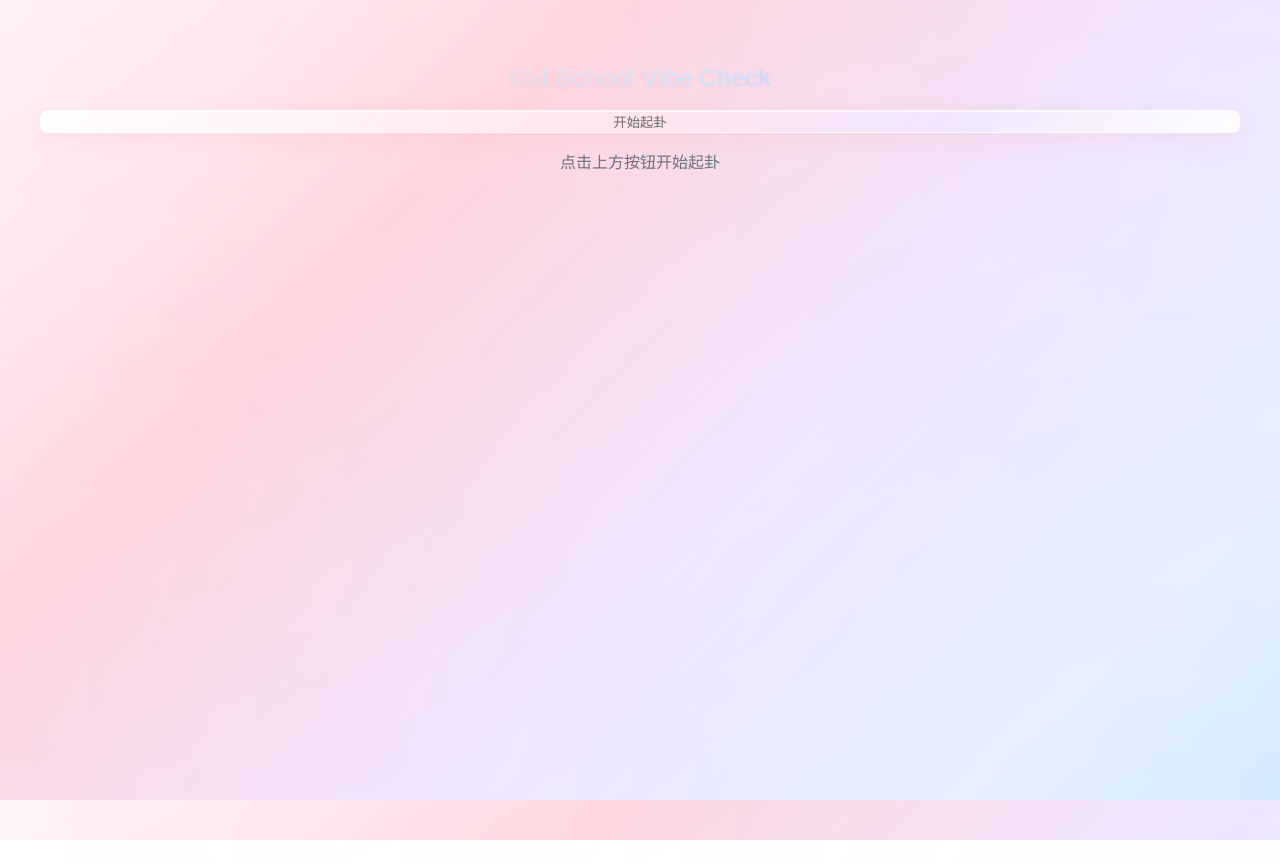
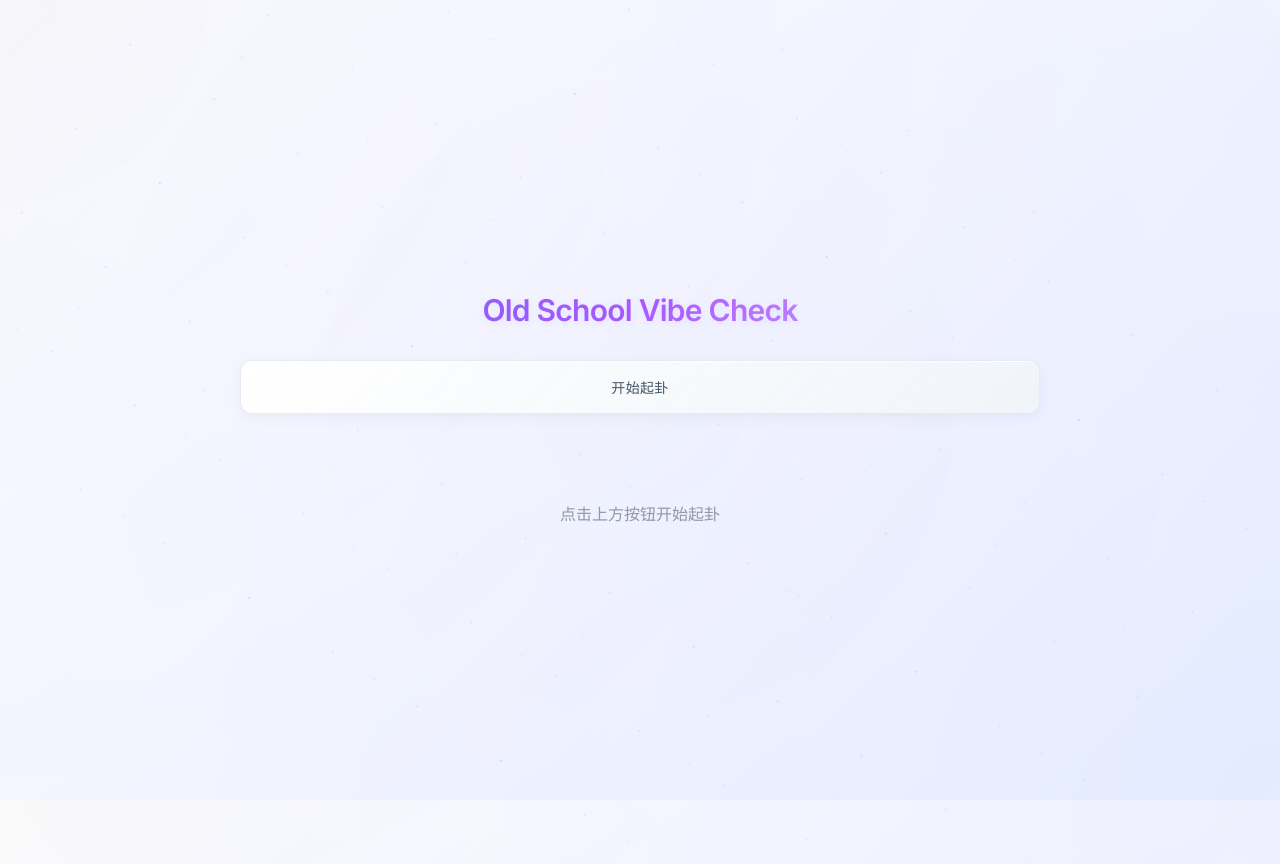
Before and after one commit to naquarius/oldschoolvibecheck, a Next.js app: page / in a window 1280 px wide. Before the commit the page ends 840 px from the top, so only its background shows below. Built offline with nearby package versions, Linux system fonts and the light colour scheme.

Commit message:
even nicer styling

```diff
--- a/pages/index.tsx
+++ b/pages/index.tsx
@@ -20,34 +20,31 @@ export default function Home() {
   };
 
   return (
-    <main
-      style={{
-        maxWidth: '100%',
-        margin: '0 auto',
-        padding: '16px',
-        background: 'transparent',
-      }}
-    >
-      <h1 className="text-2xl font-bold mb-4 crystal-title text-center">
+    <main>
+      <div className="ethereal-container">
+        <h1 className="text-3xl font-bold mb-8 crystal-title text-center">
           Old School Vibe Check
         </h1>
 
         <button
           onClick={handleQigua}
           disabled={isThrowing}
-        className="w-full crystal-button p-3 rounded-lg disabled:bg-gray-400"
+          className="w-full crystal-button p-4 rounded-lg disabled:bg-gray-400 mb-6"
         >
           {isThrowing ? '投掷中...' : '开始起卦'}
         </button>
 
-      <div style={{ marginTop: '16px', background: 'transparent' }}>
+        <div className="content-area">
           {isThrowing ? (
             <CoinThrow />
           ) : result ? (
             <GuaResult result={result} />
           ) : (
+            <div className="empty-state">
               <p className="text-center text-gray-500">点击上方按钮开始起卦</p>
+            </div>
           )}
+        </div>
       </div>
     </main>
   );
--- a/styles/globals.css
+++ b/styles/globals.css
@@ -2,25 +2,31 @@
 @tailwind components;
 @tailwind utilities;
 
-/* 基础样式 - 增强的水晶暖色调 */
+/* 基础样式 - 现代化水晶主题 */
+@import url('https://fonts.googleapis.com/css2?family=Inter:wght@300;400;500;600;700&display=swap');
+
 body {
   background: linear-gradient(
     135deg,
-    #fff5f7 0%,
-    #ffe8f0 15%,
-    #ffd6e0 30%,
-    #f0e6ff 60%,
-    #e6f0ff 85%,
-    #d6eaff 100%
+    #fafafa 0%,
+    #f8f9ff 20%,
+    #f5f7ff 40%,
+    #f0f4ff 60%,
+    #ebf1ff 80%,
+    #e6efff 100%
   );
   background-attachment: fixed;
-  color: #5a5a5a;
-  font-family: 'Helvetica Neue', Arial, sans-serif;
+  color: #374151;
+  font-family: 'Inter', -apple-system, BlinkMacSystemFont, 'Segoe UI', Roboto, sans-serif;
+  font-weight: 400;
+  line-height: 1.6;
   margin: 0;
-  padding: 20px;
+  padding: 0;
   min-height: 100vh;
   position: relative;
   overflow-x: hidden;
+  -webkit-font-smoothing: antialiased;
+  -moz-osx-font-smoothing: grayscale;
 }
 
 /* 添加微妙的光晕效果 */
@@ -31,19 +37,31 @@ body::before {
   left: -50%;
   width: 200%;
   height: 200%;
-  background: radial-gradient(
-      circle at 30% 20%,
-      rgba(255, 182, 193, 0.08) 0%,
-      transparent 50%
-    ),
-    radial-gradient(
-      circle at 70% 80%,
-      rgba(214, 234, 255, 0.08) 0%,
-      transparent 50%
-    );
+  background:
+    radial-gradient(circle at 25% 25%, rgba(99, 102, 241, 0.03) 0%, transparent 50%),
+    radial-gradient(circle at 75% 75%, rgba(139, 92, 246, 0.03) 0%, transparent 50%),
+    radial-gradient(circle at 50% 50%, rgba(168, 85, 247, 0.02) 0%, transparent 70%);
   pointer-events: none;
   z-index: -1;
-  animation: ethereal-glow 20s ease-in-out infinite alternate;
+  animation: ethereal-glow 30s ease-in-out infinite alternate;
+}
+
+/* 添加浮动粒子效果 */
+body::after {
+  content: '';
+  position: fixed;
+  top: 0;
+  left: 0;
+  width: 100%;
+  height: 100%;
+  background-image:
+    radial-gradient(circle at 20% 80%, rgba(99, 102, 241, 0.1) 1px, transparent 1px),
+    radial-gradient(circle at 80% 20%, rgba(139, 92, 246, 0.08) 1px, transparent 1px),
+    radial-gradient(circle at 40% 40%, rgba(168, 85, 247, 0.06) 1px, transparent 1px);
+  background-size: 100px 100px, 150px 150px, 200px 200px;
+  pointer-events: none;
+  z-index: -1;
+  animation: float-particles 60s linear infinite;
 }
 
 @keyframes ethereal-glow {
@@ -52,17 +70,30 @@ body::before {
     opacity: 0.6;
   }
   100% {
-    transform: rotate(5deg) scale(1.05);
+    transform: rotate(3deg) scale(1.02);
     opacity: 0.8;
   }
 }
 
+@keyframes float-particles {
+  0% {
+    transform: translateY(0px) rotate(0deg);
+  }
+  100% {
+    transform: translateY(-20px) rotate(360deg);
+  }
+}
+
 main {
-  max-width: 1200px !important;
-  margin: 10px auto !important;
-  padding: 16px !important;
+  max-width: 800px !important;
+  margin: 0 auto !important;
+  padding: 2rem 1rem !important;
   background: transparent !important;
   position: relative;
+  min-height: 100vh;
+  display: flex;
+  flex-direction: column;
+  justify-content: center;
 }
 
 /* 布局类 */
@@ -238,23 +269,22 @@ main {
 .crystal-card {
   background: linear-gradient(
     135deg,
-    rgba(255, 255, 255, 0.85) 0%,
-    rgba(255, 245, 247, 0.8) 25%,
-    rgba(255, 232, 240, 0.75) 50%,
-    rgba(240, 230, 255, 0.8) 75%,
-    rgba(255, 255, 255, 0.85) 100%
+    rgba(255, 255, 255, 0.9) 0%,
+    rgba(248, 250, 252, 0.85) 50%,
+    rgba(241, 245, 249, 0.8) 100%
   );
-  backdrop-filter: blur(25px) saturate(1.2);
-  border: 2px solid rgba(255, 255, 255, 0.6);
-  box-shadow: 0 25px 80px rgba(255, 182, 193, 0.2),
-    0 8px 32px rgba(214, 234, 255, 0.15), inset 0 2px 0 rgba(255, 255, 255, 0.9),
-    inset 0 -1px 0 rgba(255, 182, 193, 0.1);
-  border-radius: 20px;
+  backdrop-filter: blur(32px) saturate(180%);
+  border: 1px solid rgba(226, 232, 240, 0.6);
+  box-shadow:
+    0 20px 60px rgba(0, 0, 0, 0.06),
+    0 8px 24px rgba(0, 0, 0, 0.04),
+    inset 0 1px 0 rgba(255, 255, 255, 0.9);
+  border-radius: 24px;
   margin: 0 !important;
-  padding: 24px !important;
+  padding: 2rem !important;
   width: 100% !important;
   position: relative;
-  transition: all 0.4s cubic-bezier(0.4, 0, 0.2, 1);
+  transition: all 0.3s cubic-bezier(0.4, 0, 0.2, 1);
 }
 
 .crystal-card::before {
@@ -266,41 +296,78 @@ main {
   bottom: 0;
   background: linear-gradient(
     135deg,
-    rgba(255, 255, 255, 0.3) 0%,
-    transparent 50%,
-    rgba(255, 182, 193, 0.1) 100%
+    rgba(99, 102, 241, 0.05) 0%,
+    rgba(255, 255, 255, 0.1) 30%,
+    transparent 60%,
+    rgba(139, 92, 246, 0.03) 100%
   );
-  border-radius: 20px;
+  border-radius: 24px;
   pointer-events: none;
   z-index: -1;
+  opacity: 0;
+  transition: opacity 0.3s ease;
+}
+
+.crystal-card::after {
+  content: '';
+  position: absolute;
+  top: -2px;
+  left: -2px;
+  right: -2px;
+  bottom: -2px;
+  background: linear-gradient(
+    45deg,
+    rgba(99, 102, 241, 0.1),
+    rgba(139, 92, 246, 0.1),
+    rgba(168, 85, 247, 0.1),
+    rgba(192, 132, 252, 0.1)
+  );
+  border-radius: 26px;
+  z-index: -2;
+  opacity: 0;
+  filter: blur(8px);
+  transition: opacity 0.3s ease;
 }
 
 .crystal-card:hover {
-  transform: translateY(-2px);
-  box-shadow: 0 35px 100px rgba(255, 182, 193, 0.25),
-    0 12px 40px rgba(214, 234, 255, 0.2),
-    inset 0 2px 0 rgba(255, 255, 255, 0.95),
-    inset 0 -1px 0 rgba(255, 182, 193, 0.15);
+  transform: translateY(-4px);
+  box-shadow:
+    0 32px 80px rgba(0, 0, 0, 0.08),
+    0 12px 32px rgba(0, 0, 0, 0.06),
+    inset 0 1px 0 rgba(255, 255, 255, 0.95);
+  border-color: rgba(203, 213, 225, 0.8);
+}
+
+.crystal-card:hover::before {
+  opacity: 1;
+}
+
+.crystal-card:hover::after {
+  opacity: 1;
 }
 
 .crystal-button {
   background: linear-gradient(
     135deg,
-    rgba(255, 255, 255, 0.9) 0%,
-    rgba(255, 245, 247, 0.85) 25%,
-    rgba(255, 232, 240, 0.8) 50%,
-    rgba(240, 230, 255, 0.85) 75%,
-    rgba(255, 255, 255, 0.9) 100%
+    rgba(255, 255, 255, 0.95) 0%,
+    rgba(248, 250, 252, 0.9) 50%,
+    rgba(241, 245, 249, 0.85) 100%
   );
-  border: 1.5px solid rgba(255, 255, 255, 0.6);
-  box-shadow: 0 6px 20px rgba(255, 182, 193, 0.25),
-    0 2px 8px rgba(214, 234, 255, 0.15), inset 0 1px 0 rgba(255, 255, 255, 0.8);
-  color: #6a6a6a;
-  transition: all 0.3s cubic-bezier(0.4, 0, 0.2, 1);
+  border: 1px solid rgba(226, 232, 240, 0.8);
+  box-shadow:
+    0 4px 16px rgba(0, 0, 0, 0.04),
+    0 2px 8px rgba(0, 0, 0, 0.02),
+    inset 0 1px 0 rgba(255, 255, 255, 0.9);
+  color: #475569;
+  font-weight: 500;
+  font-size: 0.875rem;
+  letter-spacing: 0.025em;
+  transition: all 0.2s cubic-bezier(0.4, 0, 0.2, 1);
   cursor: pointer;
-  backdrop-filter: blur(15px);
+  backdrop-filter: blur(20px) saturate(180%);
   position: relative;
   overflow: hidden;
+  border-radius: 12px;
 }
 
 .crystal-button::before {
@@ -313,10 +380,25 @@ main {
   background: linear-gradient(
     90deg,
     transparent 0%,
-    rgba(255, 255, 255, 0.4) 50%,
+    rgba(99, 102, 241, 0.1) 25%,
+    rgba(255, 255, 255, 0.3) 50%,
+    rgba(139, 92, 246, 0.1) 75%,
     transparent 100%
   );
-  transition: left 0.6s ease;
+  transition: left 0.8s cubic-bezier(0.4, 0, 0.2, 1);
+}
+
+.crystal-button::after {
+  content: '';
+  position: absolute;
+  top: 50%;
+  left: 50%;
+  width: 0;
+  height: 0;
+  background: radial-gradient(circle, rgba(99, 102, 241, 0.2) 0%, transparent 70%);
+  border-radius: 50%;
+  transform: translate(-50%, -50%);
+  transition: all 0.3s cubic-bezier(0.4, 0, 0.2, 1);
 }
 
 .crystal-button:hover::before {
@@ -324,24 +406,33 @@ main {
 }
 
 .crystal-button:hover {
-  transform: translateY(-3px);
-  box-shadow: 0 10px 30px rgba(255, 182, 193, 0.35),
-    0 4px 12px rgba(214, 234, 255, 0.25), inset 0 1px 0 rgba(255, 255, 255, 0.9);
+  transform: translateY(-1px);
+  box-shadow:
+    0 8px 24px rgba(0, 0, 0, 0.08),
+    0 4px 12px rgba(0, 0, 0, 0.04),
+    inset 0 1px 0 rgba(255, 255, 255, 0.95);
+  border-color: rgba(203, 213, 225, 0.9);
+}
+
+.crystal-button:hover::after {
+  width: 100px;
+  height: 100px;
 }
 
 .crystal-title {
   background: linear-gradient(
     135deg,
-    #ff8fa3 0%,
-    #ffd6e0 25%,
-    #d6eaff 50%,
-    #b8d4ff 75%,
-    #a8c8ff 100%
+    #6366f1 0%,
+    #8b5cf6 25%,
+    #a855f7 50%,
+    #c084fc 75%,
+    #e879f9 100%
   );
   -webkit-background-clip: text;
   -webkit-text-fill-color: transparent;
   background-clip: text;
-  text-shadow: 0 2px 4px rgba(255, 182, 193, 0.3);
+  font-weight: 600;
+  letter-spacing: -0.025em;
   position: relative;
 }
 
@@ -607,8 +698,8 @@ main {
 @media (max-width: 1024px) {
   main {
     max-width: 100% !important;
-    padding: 12px !important;
-    margin: 5px auto !important;
+    padding: 1.5rem 1rem !important;
+    margin: 0 auto !important;
   }
 
   .horizontal-layout {
@@ -627,20 +718,28 @@ main {
 
 @media (max-width: 768px) {
   main {
-    padding: 8px !important;
+    padding: 1rem 0.75rem !important;
+    min-height: 100vh;
   }
 
   .crystal-card {
-    padding: 18px !important;
+    padding: 1.5rem !important;
+    border-radius: 20px;
   }
 
   .horizontal-layout {
-    gap: 16px;
+    flex-direction: column;
+    gap: 1.5rem;
   }
 
   .gua-container {
-    min-width: 250px;
-    padding: 0 8px;
+    min-width: auto;
+    padding: 0;
+    border-right: none;
+  }
+
+  .gua-container:not(:last-child)::after {
+    display: none;
   }
 
   .crystal-coin {
@@ -651,6 +750,11 @@ main {
   .coins-container {
     gap: 18px;
     padding: 18px;
+  }
+
+  .text-3xl {
+    font-size: 1.5rem;
+    line-height: 2rem;
   }
 }
 
@@ -698,3 +802,59 @@ main {
   left: 25%;
   animation-delay: 2s;
 }
+
+/* 新增的以太容器和内容区域样式 */
+.ethereal-container {
+  position: relative;
+  z-index: 1;
+}
+
+.content-area {
+  position: relative;
+  transition: all 0.4s cubic-bezier(0.4, 0, 0.2, 1);
+}
+
+.empty-state {
+  padding: 3rem 2rem;
+  text-align: center;
+  opacity: 0.7;
+  transition: opacity 0.3s ease;
+}
+
+.empty-state:hover {
+  opacity: 1;
+}
+
+/* 增强的文本大小 */
+.text-3xl {
+  font-size: 1.875rem;
+  line-height: 2.25rem;
+}
+
+.mb-8 {
+  margin-bottom: 2rem;
+}
+
+.mb-6 {
+  margin-bottom: 1.5rem;
+}
+
+/* 增强的按钮内边距 */
+.p-4 {
+  padding: 1rem;
+}
+
+/* 添加微妙的文本阴影给标题 */
+.crystal-title {
+  text-shadow: 0 2px 8px rgba(99, 102, 241, 0.1);
+  animation: title-glow 4s ease-in-out infinite alternate;
+}
+
+@keyframes title-glow {
+  0% {
+    filter: brightness(1);
+  }
+  100% {
+    filter: brightness(1.05);
+  }
+}
```
Lines whose indentation alone changed are shown as unchanged.
